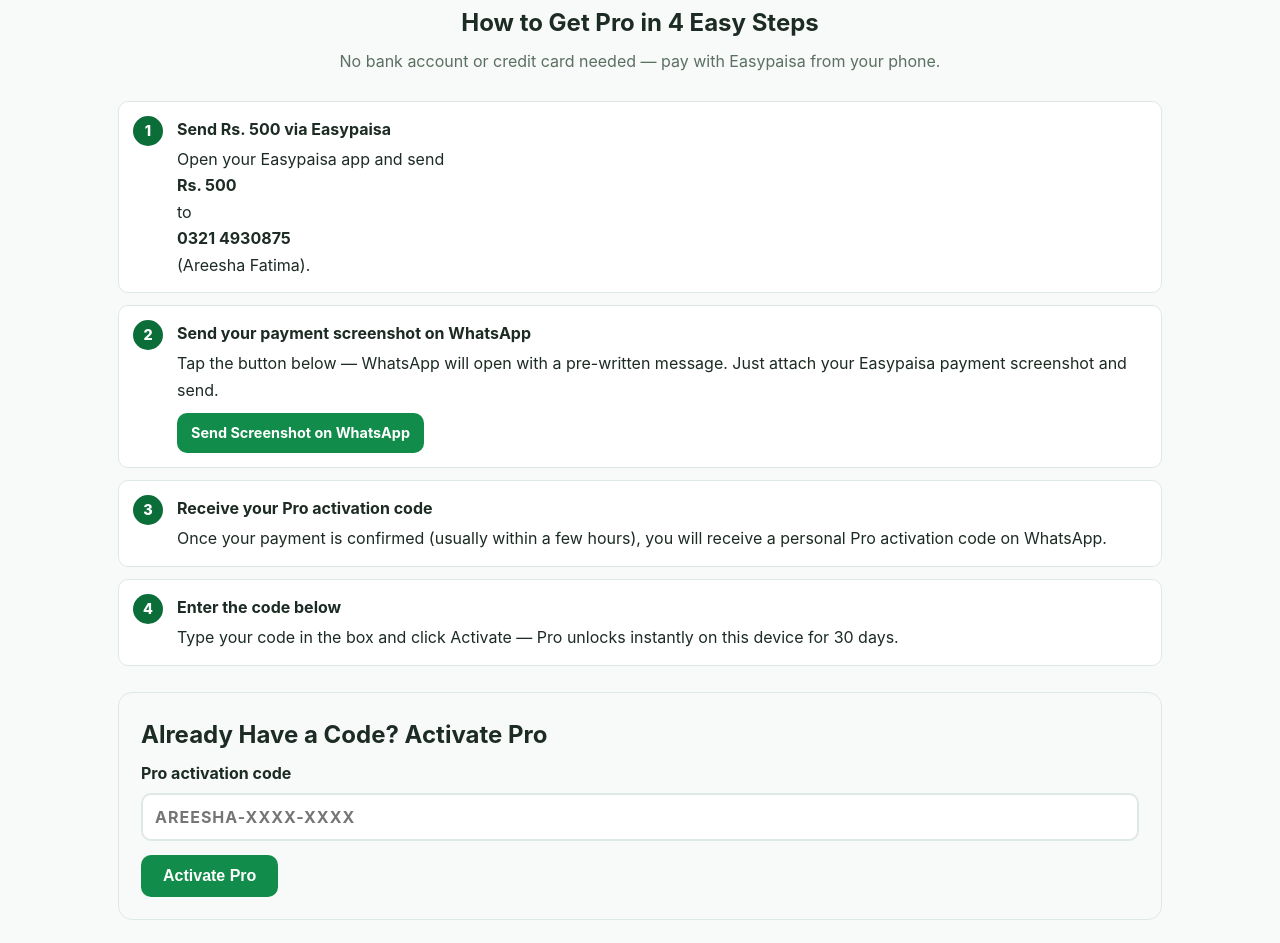
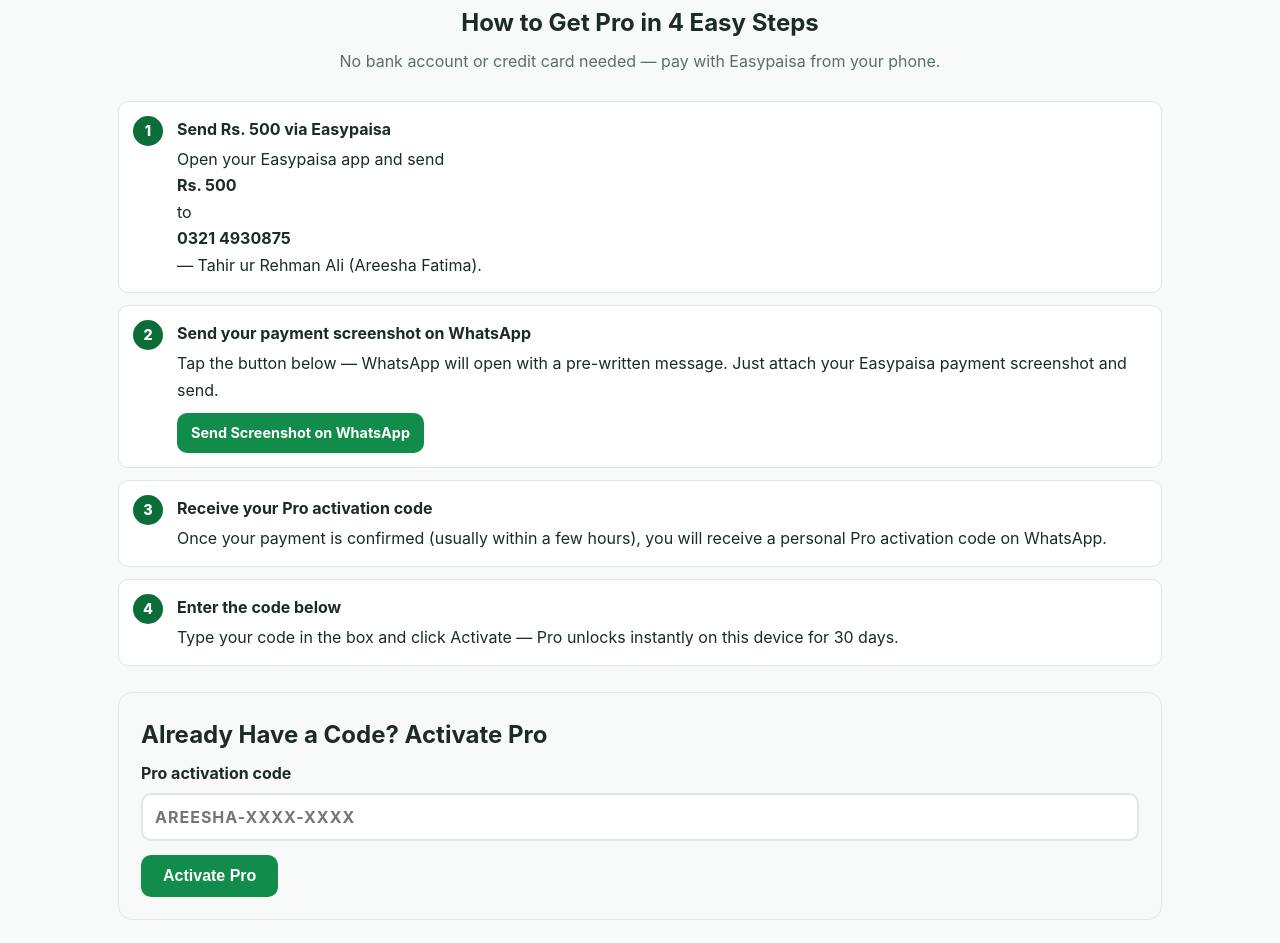
Before and after one commit to tahirhina480-bit/areesha-tools, a website: page areesha-tools/areesha-tools/pricing.html in a window 1280 px wide. Shown: the part 903-1846 px from the top of the page. Drawn offline with Linux system fonts and the light colour scheme.

Commit message:
Fix Easypaisa account holder name

```diff
--- a/areesha-tools/areesha-tools/pricing.html
+++ b/areesha-tools/areesha-tools/pricing.html
@@ -74,7 +74,7 @@
       <div class="pay-steps">
         <div class="pay-step">
           <strong>Send Rs. 500 via Easypaisa</strong>
-          <p>Open your Easypaisa app and send <strong>Rs. 500</strong> to <strong>0321 4930875</strong> (Areesha Fatima).</p>
+          <p>Open your Easypaisa app and send <strong>Rs. 500</strong> to <strong>0321 4930875</strong> — Tahir ur Rehman Ali (Areesha Fatima).</p>
         </div>
         <div class="pay-step">
           <strong>Send your payment screenshot on WhatsApp</strong>
```
